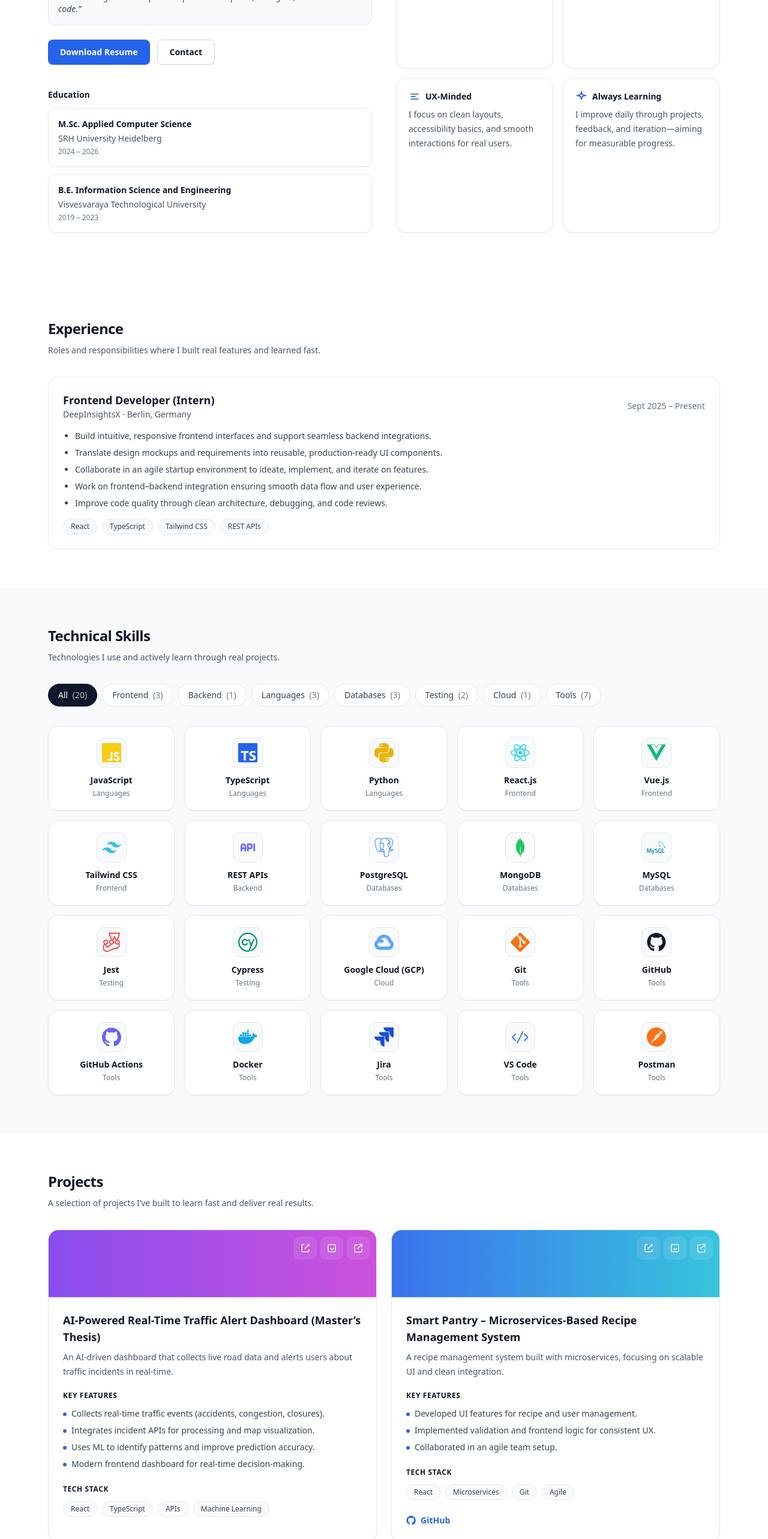
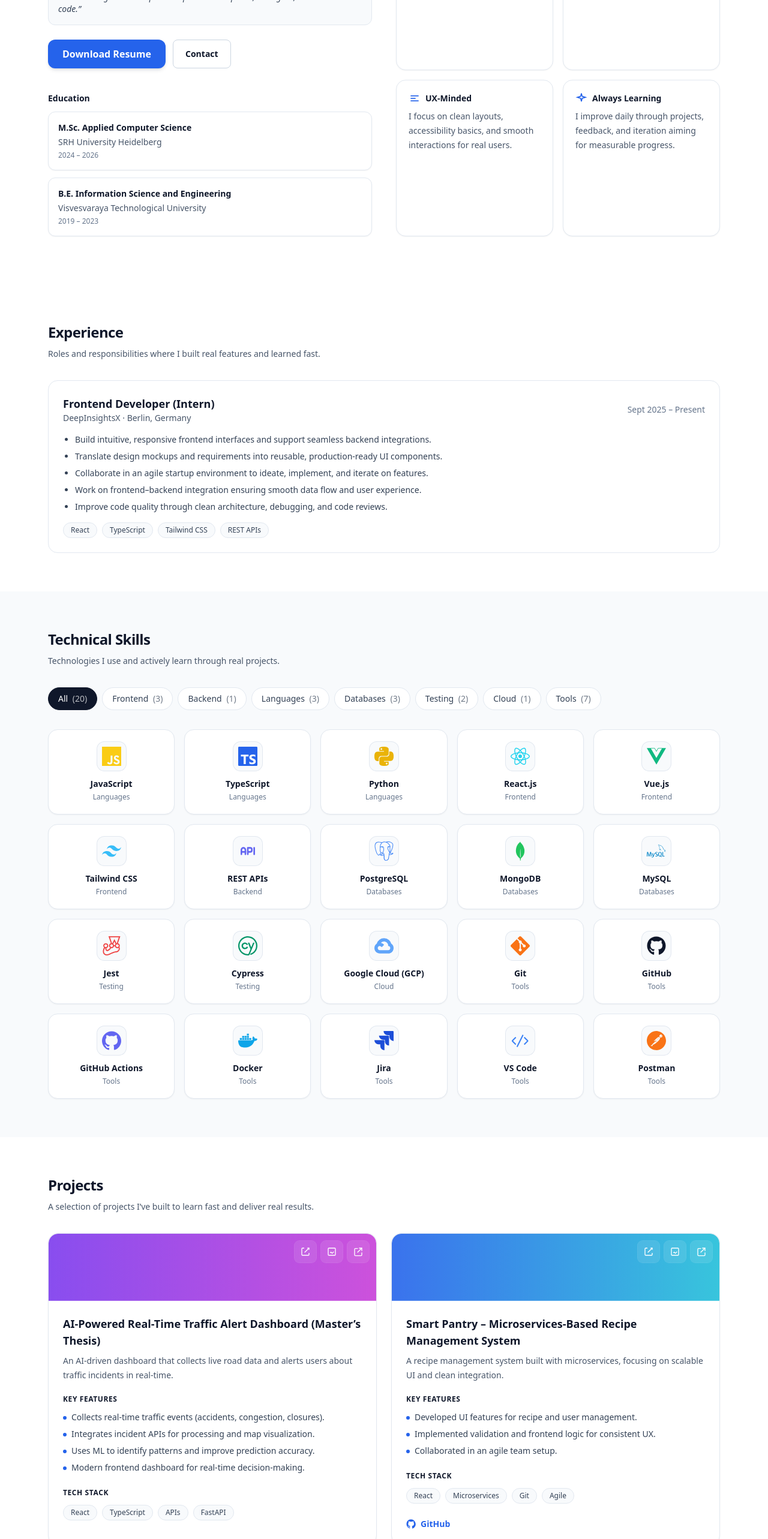
Before and after one commit to ArvindNataraj06/Arvind-portfolio, a React (Vite) app: page / in a window 1280 px wide. Shown: the part 983-3549 px from the top of the page at 60% size. Built offline with nearby package versions, Linux system fonts and the light colour scheme.

Commit message:
Updating in about section

```diff
--- a/src/components/About/About.tsx
+++ b/src/components/About/About.tsx
@@ -66,13 +66,40 @@ export default function About() {
             </div>
 
             <div className="mt-6 flex flex-wrap gap-3">
-              <a
+              {/* <a
                 href={content.resumeUrl}
                 download
                 className="inline-flex items-center justify-center rounded-lg bg-blue-600 px-5 py-2.5 text-sm font-semibold text-white shadow-sm hover:bg-blue-700"
               >
                 {t.downloadResume}
-              </a>
+              </a> */}
+
+              <div className="relative inline-block group">
+  <button
+    type="button"
+    className="
+      inline-flex items-center justify-center rounded-xl bg-blue-600 px-6 py-3
+      font-semibold text-white shadow-md transition
+      hover:bg-blue-700 focus:outline-none
+    "
+  >
+    {t.downloadResume}
+  </button>
+
+  {/* Tooltip */}
+  <div
+    className="
+      pointer-events-none absolute -top-12 left-1/2 w-max -translate-x-1/2
+      rounded-lg bg-slate-900 px-3 py-1.5 text-xs text-white
+      opacity-0 transition-opacity duration-200
+      group-hover:opacity-100
+      dark:bg-slate-100 dark:text-slate-900
+    "
+  >
+    Please contact Arvind for resume
+  </div>
+</div>
+
 
               <a
                 href="#contact"
--- a/src/data/about.ts
+++ b/src/data/about.ts
@@ -47,7 +47,7 @@ export const about: Record<AboutLang, AboutData> = {
       },
       {
         title: "Always Learning",
-        desc: "I improve daily through projects, feedback, and iteration—aiming for measurable progress.",
+        desc: "I improve daily through projects, feedback, and iteration aiming for measurable progress.",
         icon: "spark",
       },
     ],
@@ -91,7 +91,7 @@ export const about: Record<AboutLang, AboutData> = {
       },
       {
         title: "Kontinuierliches Lernen",
-        desc: "Ich verbessere mich täglich durch Projekte, Feedback und Iteration – mit messbarem Fortschritt.",
+        desc: "Ich verbessere mich täglich durch Projekte, Feedback und Iteration mit messbarem Fortschritt.",
         icon: "spark",
       },
     ],
--- a/src/data/projects.ts
+++ b/src/data/projects.ts
@@ -28,7 +28,7 @@ export const projects: Record<Lang, ProjectItem[]> = {
         "Uses ML to identify patterns and improve prediction accuracy.",
         "Modern frontend dashboard for real-time decision-making.",
       ],
-      tech: ["React", "TypeScript", "APIs", "Machine Learning"],
+      tech: ["React", "TypeScript", "APIs", "FastAPI"],
       accent: "violet",
       links: [
         // add when ready
```
